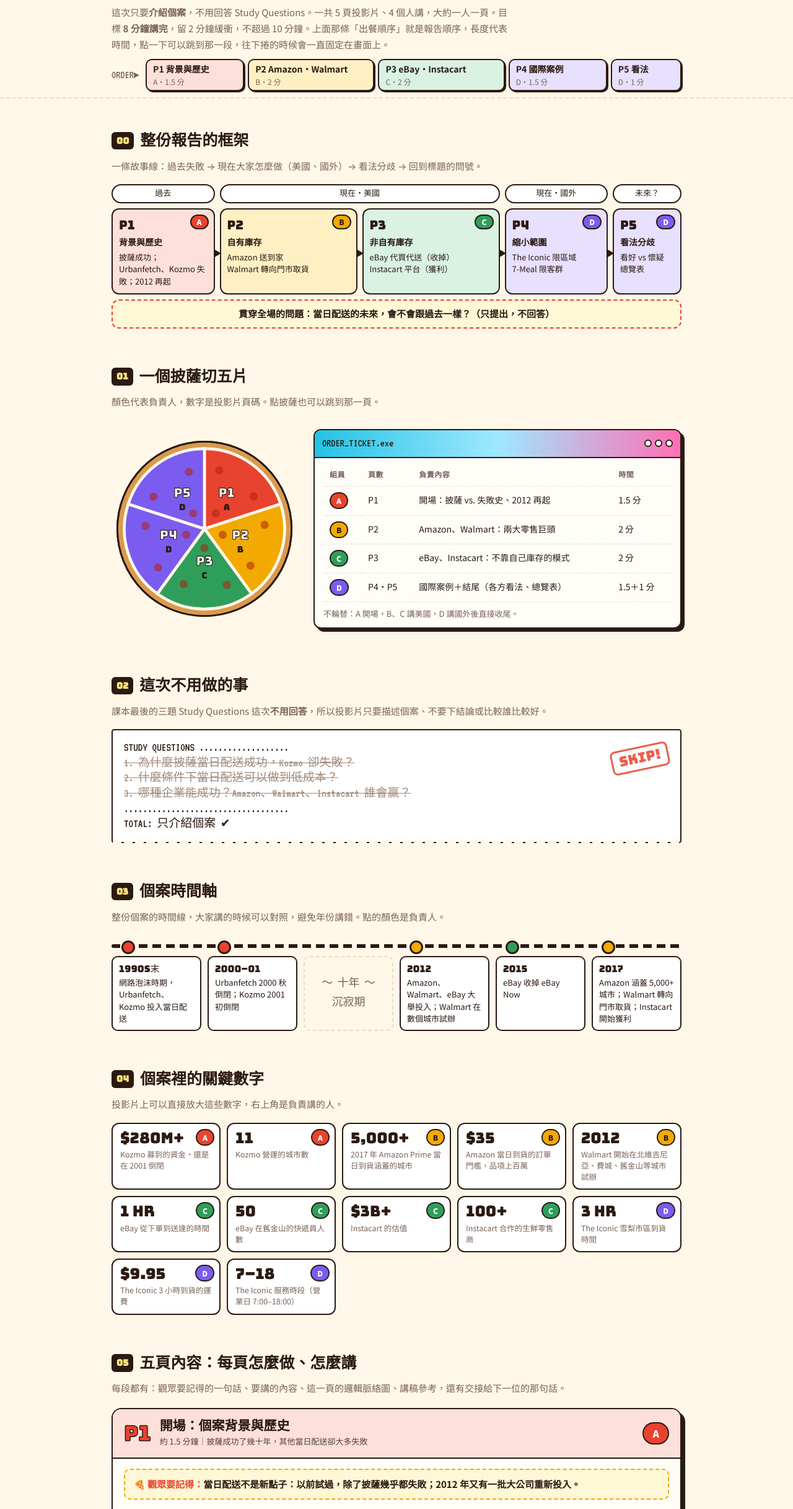
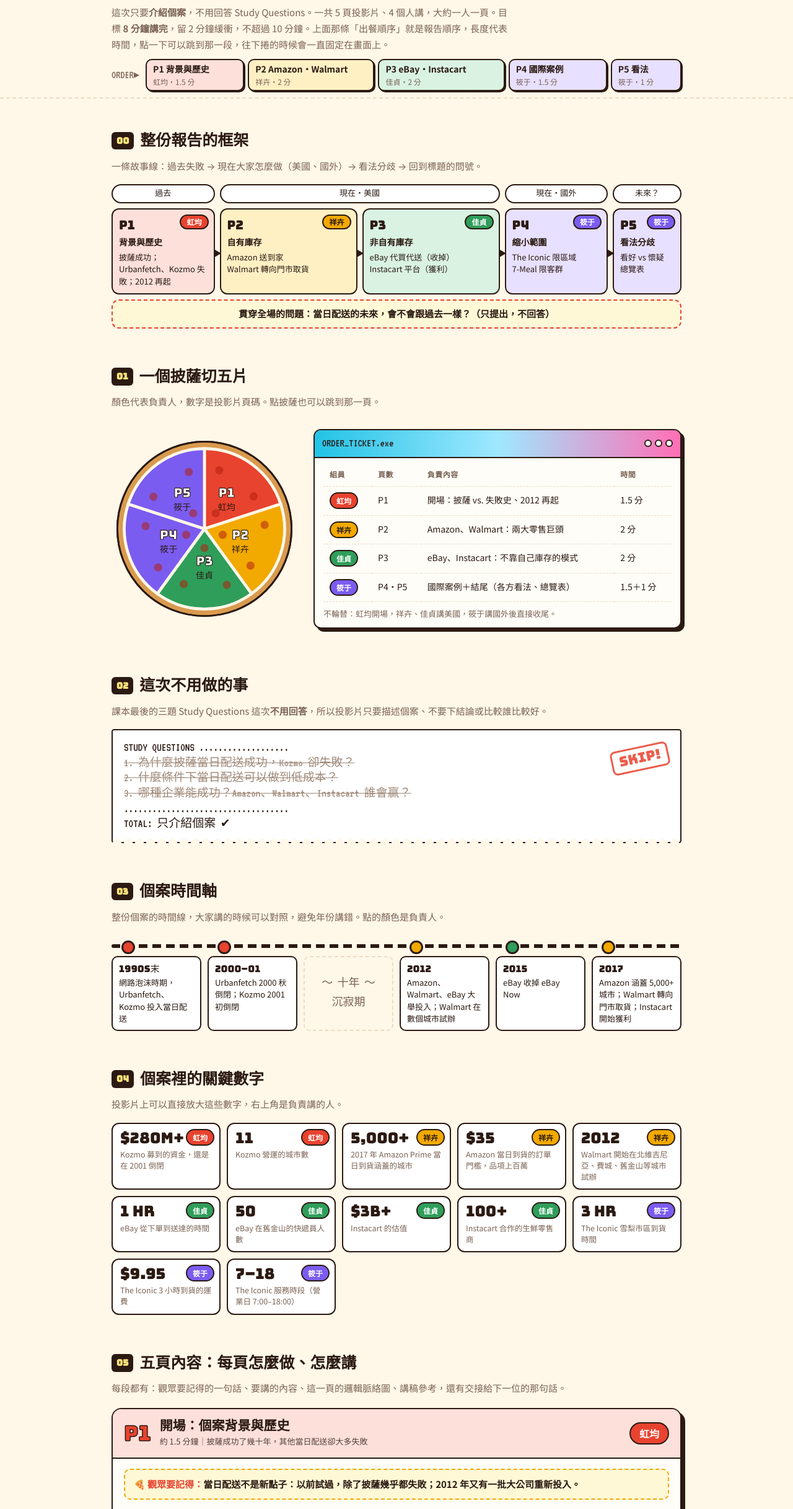
Before and after one commit to angieburningcoder/SupplyChain_Case9, a plain HTML site: page index.html in a window 1280 px wide. Shown: the part 293-2727 px from the top of the page at 62% size. Drawn offline with Linux system fonts and the light colour scheme.

Commit message:
Add member names
Co-Authored-By: Claude Opus 5.5 <noreply@anthropic.com>
Claude-Session: https://claude.ai/code/session_015aq6VMqdBH4LoEnY6YE44f

```diff
--- a/index.html
+++ b/index.html
@@ -171,11 +171,11 @@ footer .wrap{padding:22px 20px 40px;font-size:13px;color:var(--mute)}
 <nav class="order">
   <div class="wrap">
     <span class="lbl">ORDER▸</span>
-    <a href="#p1" style="flex:1.5;background:var(--A-soft)"><b>P1 背景與歷史</b><i>A・1.5 分</i></a>
-    <a href="#p2" style="flex:2;background:var(--B-soft)"><b>P2 Amazon・Walmart</b><i>B・2 分</i></a>
-    <a href="#p3" style="flex:2;background:var(--C-soft)"><b>P3 eBay・Instacart</b><i>C・2 分</i></a>
-    <a href="#p4" style="flex:1.5;background:var(--D-soft)"><b>P4 國際案例</b><i>D・1.5 分</i></a>
-    <a href="#p5" style="flex:1;background:var(--D-soft)"><b>P5 看法</b><i>D・1 分</i></a>
+    <a href="#p1" style="flex:1.5;background:var(--A-soft)"><b>P1 背景與歷史</b><i>虹均・1.5 分</i></a>
+    <a href="#p2" style="flex:2;background:var(--B-soft)"><b>P2 Amazon・Walmart</b><i>祥卉・2 分</i></a>
+    <a href="#p3" style="flex:2;background:var(--C-soft)"><b>P3 eBay・Instacart</b><i>佳貞・2 分</i></a>
+    <a href="#p4" style="flex:1.5;background:var(--D-soft)"><b>P4 國際案例</b><i>筱于・1.5 分</i></a>
+    <a href="#p5" style="flex:1;background:var(--D-soft)"><b>P5 看法</b><i>筱于・1 分</i></a>
   </div>
 </nav>
 
@@ -189,11 +189,11 @@ footer .wrap{padding:22px 20px 40px;font-size:13px;color:var(--mute)}
     <div class="era" style="grid-column:2/4">現在・美國</div>
     <div class="era">現在・國外</div>
     <div class="era">未來？</div>
-    <div class="card" style="background:var(--A-soft)"><span class="m tag tA">A</span><div class="pg">P1</div><div class="t">背景與歷史</div>披薩成功；Urbanfetch、Kozmo 失敗；2012 再起</div>
-    <div class="card" style="background:var(--B-soft)"><span class="m tag tB">B</span><div class="pg">P2</div><div class="t">自有庫存</div>Amazon 送到家<br>Walmart 轉向門市取貨</div>
-    <div class="card" style="background:var(--C-soft)"><span class="m tag tC">C</span><div class="pg">P3</div><div class="t">非自有庫存</div>eBay 代買代送（收掉）<br>Instacart 平台（獲利）</div>
-    <div class="card" style="background:var(--D-soft)"><span class="m tag tD">D</span><div class="pg">P4</div><div class="t">縮小範圍</div>The Iconic 限區域<br>7-Meal 限客群</div>
-    <div class="card last" style="background:var(--D-soft)"><span class="m tag tD">D</span><div class="pg">P5</div><div class="t">看法分歧</div>看好 vs 懷疑<br>總覽表</div>
+    <div class="card" style="background:var(--A-soft)"><span class="m tag tA">虹均</span><div class="pg">P1</div><div class="t">背景與歷史</div>披薩成功；Urbanfetch、Kozmo 失敗；2012 再起</div>
+    <div class="card" style="background:var(--B-soft)"><span class="m tag tB">祥卉</span><div class="pg">P2</div><div class="t">自有庫存</div>Amazon 送到家<br>Walmart 轉向門市取貨</div>
+    <div class="card" style="background:var(--C-soft)"><span class="m tag tC">佳貞</span><div class="pg">P3</div><div class="t">非自有庫存</div>eBay 代買代送（收掉）<br>Instacart 平台（獲利）</div>
+    <div class="card" style="background:var(--D-soft)"><span class="m tag tD">筱于</span><div class="pg">P4</div><div class="t">縮小範圍</div>The Iconic 限區域<br>7-Meal 限客群</div>
+    <div class="card last" style="background:var(--D-soft)"><span class="m tag tD">筱于</span><div class="pg">P5</div><div class="t">看法分歧</div>看好 vs 懷疑<br>總覽表</div>
     <div class="qline">貫穿全場的問題：當日配送的未來，會不會跟過去一樣？（只提出，不回答）</div>
   </div>
 </section>
@@ -209,12 +209,12 @@ footer .wrap{padding:22px 20px 40px;font-size:13px;color:var(--mute)}
       <div class="body" style="padding:6px 14px">
         <table>
           <tr><th>組員</th><th>頁數</th><th>負責內容</th><th>時間</th></tr>
-          <tr><td><span class="tag tA">A</span></td><td>P1</td><td>開場：披薩 vs. 失敗史、2012 再起</td><td>1.5 分</td></tr>
-          <tr><td><span class="tag tB">B</span></td><td>P2</td><td>Amazon、Walmart：兩大零售巨頭</td><td>2 分</td></tr>
-          <tr><td><span class="tag tC">C</span></td><td>P3</td><td>eBay、Instacart：不靠自己庫存的模式</td><td>2 分</td></tr>
-          <tr><td><span class="tag tD">D</span></td><td>P4・P5</td><td>國際案例＋結尾（各方看法、總覽表）</td><td>1.5＋1 分</td></tr>
+          <tr><td><span class="tag tA">虹均</span></td><td>P1</td><td>開場：披薩 vs. 失敗史、2012 再起</td><td>1.5 分</td></tr>
+          <tr><td><span class="tag tB">祥卉</span></td><td>P2</td><td>Amazon、Walmart：兩大零售巨頭</td><td>2 分</td></tr>
+          <tr><td><span class="tag tC">佳貞</span></td><td>P3</td><td>eBay、Instacart：不靠自己庫存的模式</td><td>2 分</td></tr>
+          <tr><td><span class="tag tD">筱于</span></td><td>P4・P5</td><td>國際案例＋結尾（各方看法、總覽表）</td><td>1.5＋1 分</td></tr>
         </table>
-        <p style="font-size:13px;color:var(--mute);margin:8px 0 4px">不輪替：A 開場，B、C 講美國，D 講國外後直接收尾。</p>
+        <p style="font-size:13px;color:var(--mute);margin:8px 0 4px">不輪替：虹均開場，祥卉、佳貞講美國，筱于講國外後直接收尾。</p>
       </div>
     </div>
   </div>
@@ -254,18 +254,18 @@ footer .wrap{padding:22px 20px 40px;font-size:13px;color:var(--mute)}
   <h2><span class="num">04</span>個案裡的關鍵數字</h2>
   <p class="sub">投影片上可以直接放大這些數字，右上角是負責講的人。</p>
   <div class="stats">
-    <div class="stat"><span class="who tag tA">A</span><div class="v">$280M+</div><div class="k">Kozmo 募到的資金，還是在 2001 倒閉</div></div>
-    <div class="stat"><span class="who tag tA">A</span><div class="v">11</div><div class="k">Kozmo 營運的城市數</div></div>
-    <div class="stat"><span class="who tag tB">B</span><div class="v">5,000+</div><div class="k">2017 年 Amazon Prime 當日到貨涵蓋的城市</div></div>
-    <div class="stat"><span class="who tag tB">B</span><div class="v">$35</div><div class="k">Amazon 當日到貨的訂單門檻，品項上百萬</div></div>
-    <div class="stat"><span class="who tag tB">B</span><div class="v">2012</div><div class="k">Walmart 開始在北維吉尼亞、費城、舊金山等城市試辦</div></div>
-    <div class="stat"><span class="who tag tC">C</span><div class="v">1 hr</div><div class="k">eBay 從下單到送達的時間</div></div>
-    <div class="stat"><span class="who tag tC">C</span><div class="v">50</div><div class="k">eBay 在舊金山的快遞員人數</div></div>
-    <div class="stat"><span class="who tag tC">C</span><div class="v">$3B+</div><div class="k">Instacart 的估值</div></div>
-    <div class="stat"><span class="who tag tC">C</span><div class="v">100+</div><div class="k">Instacart 合作的生鮮零售商</div></div>
-    <div class="stat"><span class="who tag tD">D</span><div class="v">3 hr</div><div class="k">The Iconic 雪梨市區到貨時間</div></div>
-    <div class="stat"><span class="who tag tD">D</span><div class="v">$9.95</div><div class="k">The Iconic 3 小時到貨的運費</div></div>
-    <div class="stat"><span class="who tag tD">D</span><div class="v">7–18</div><div class="k">The Iconic 服務時段（營業日 7:00–18:00）</div></div>
+    <div class="stat"><span class="who tag tA">虹均</span><div class="v">$280M+</div><div class="k">Kozmo 募到的資金，還是在 2001 倒閉</div></div>
+    <div class="stat"><span class="who tag tA">虹均</span><div class="v">11</div><div class="k">Kozmo 營運的城市數</div></div>
+    <div class="stat"><span class="who tag tB">祥卉</span><div class="v">5,000+</div><div class="k">2017 年 Amazon Prime 當日到貨涵蓋的城市</div></div>
+    <div class="stat"><span class="who tag tB">祥卉</span><div class="v">$35</div><div class="k">Amazon 當日到貨的訂單門檻，品項上百萬</div></div>
+    <div class="stat"><span class="who tag tB">祥卉</span><div class="v">2012</div><div class="k">Walmart 開始在北維吉尼亞、費城、舊金山等城市試辦</div></div>
+    <div class="stat"><span class="who tag tC">佳貞</span><div class="v">1 hr</div><div class="k">eBay 從下單到送達的時間</div></div>
+    <div class="stat"><span class="who tag tC">佳貞</span><div class="v">50</div><div class="k">eBay 在舊金山的快遞員人數</div></div>
+    <div class="stat"><span class="who tag tC">佳貞</span><div class="v">$3B+</div><div class="k">Instacart 的估值</div></div>
+    <div class="stat"><span class="who tag tC">佳貞</span><div class="v">100+</div><div class="k">Instacart 合作的生鮮零售商</div></div>
+    <div class="stat"><span class="who tag tD">筱于</span><div class="v">3 hr</div><div class="k">The Iconic 雪梨市區到貨時間</div></div>
+    <div class="stat"><span class="who tag tD">筱于</span><div class="v">$9.95</div><div class="k">The Iconic 3 小時到貨的運費</div></div>
+    <div class="stat"><span class="who tag tD">筱于</span><div class="v">7–18</div><div class="k">The Iconic 服務時段（營業日 7:00–18:00）</div></div>
   </div>
 </section>
 
@@ -279,7 +279,7 @@ footer .wrap{padding:22px 20px 40px;font-size:13px;color:var(--mute)}
     <div class="seg-head" style="scroll-margin-top:80px">
       <span class="pg" style="color:var(--A)">P1</span>
       <div><h3>開場：個案背景與歷史</h3><div class="meta">約 1.5 分鐘｜披薩成功了幾十年，其他當日配送卻大多失敗</div></div>
-      <div class="who"><span class="tag tA">A</span></div>
+      <div class="who"><span class="tag tA">虹均</span></div>
     </div>
     <div class="seg-body">
       <div class="know">當日配送不是新點子：以前試過，除了披薩幾乎都失敗；2012 年又有一批大公司重新投入。</div>
@@ -306,7 +306,7 @@ footer .wrap{padding:22px 20px 40px;font-size:13px;color:var(--mute)}
       <div class="script"><b>// 講稿參考</b>
         大家應該都叫過披薩外送，在美國它已經成功好幾十年了。可是除了披薩，其他當日配送幾乎都失敗。像 1990 年代末網路泡沫的時候，Urbanfetch 在倫敦和紐約做，2000 年就因為沒錢倒了；Kozmo 募了超過 2.8 億美元、開了 11 個城市，2001 年也收掉了。結果到 2012 年左右，Amazon、Walmart、eBay 又重新開打，還多了 Instacart 這種新玩家。
       </div>
-      <div class="hand">「那這一次的新玩家是怎麼做的？先從最大的兩家零售商 Amazon 和 Walmart 開始，交給 B。」</div>
+      <div class="hand">「那這一次的新玩家是怎麼做的？先從最大的兩家零售商 Amazon 和 Walmart 開始，交給祥卉。」</div>
     </div>
   </div>
 
@@ -315,7 +315,7 @@ footer .wrap{padding:22px 20px 40px;font-size:13px;color:var(--mute)}
     <div class="seg-head">
       <span class="pg" style="color:var(--B)">P2</span>
       <div><h3>Amazon 與 Walmart</h3><div class="meta">約 2 分鐘｜兩大零售巨頭，走了不一樣的路</div></div>
-      <div class="who"><span class="tag tB">B</span></div>
+      <div class="who"><span class="tag tB">祥卉</span></div>
     </div>
     <div class="seg-body">
       <div class="know">Amazon 全力衝「送到家」，規模很大但獲利不明；Walmart 試過送到家之後，轉向「門市取貨」。</div>
@@ -338,7 +338,7 @@ footer .wrap{padding:22px 20px 40px;font-size:13px;color:var(--mute)}
       <div class="script"><b>// 講稿參考</b>
         先看 Amazon。到 2017 年，它說在超過 5,000 個城市，Prime 會員訂單滿 35 美元，就有上百萬種商品可以當天送到。但它到底有沒有賺錢，外界其實不清楚。有人認為，如果 Amazon 真的能把成本壓低，實體零售店會很慘。Walmart 在 2012 年跟進，在舊金山、費城等幾個城市試辦，可是到了 2017 年，它的重點變成「到門市免費當天取貨」，再加上免費兩天到貨。
       </div>
-      <div class="hand">「這兩家都是賣自己的庫存。接下來兩家不太一樣，商品不一定是自己的，交給 C。」</div>
+      <div class="hand">「這兩家都是賣自己的庫存。接下來兩家不太一樣，商品不一定是自己的，交給佳貞。」</div>
     </div>
   </div>
 
@@ -347,7 +347,7 @@ footer .wrap{padding:22px 20px 40px;font-size:13px;color:var(--mute)}
     <div class="seg-head">
       <span class="pg" style="color:var(--C)">P3</span>
       <div><h3>eBay 與 Instacart</h3><div class="meta">約 2 分鐘｜不靠自有庫存的兩種模式</div></div>
-      <div class="who"><span class="tag tC">C</span></div>
+      <div class="who"><span class="tag tC">佳貞</span></div>
     </div>
     <div class="seg-body">
       <div class="know">eBay 的「代買代送」做了幾年就收掉；Instacart 用平台跟零售商合作，擴張很快，但很晚才開始賺錢。</div>
@@ -371,7 +371,7 @@ footer .wrap{padding:22px 20px 40px;font-size:13px;color:var(--mute)}
       <div class="script"><b>// 講稿參考</b>
         eBay 的做法很特別：它送的東西不一定是自己倉庫裡的。《華爾街日報》報導過，有顧客下單之後，eBay 派快遞員去 Macy's 買，一小時內就送到。它在舊金山有 50 個快遞員，但 2015 年就把 eBay Now 收掉了，看起來很難賺錢。Instacart 則是請員工幫你去超市買菜再送到家，跟 Whole Foods、Costco 等一百多家零售商合作，估值超過 30 億美元。它長得很快，不過到 2017 年才第一次賺錢。
       </div>
-      <div class="hand">「以上都是美國的例子，其他國家其實也有人在做，交給 D。」</div>
+      <div class="hand">「以上都是美國的例子，其他國家其實也有人在做，交給筱于。」</div>
     </div>
   </div>
 
@@ -380,7 +380,7 @@ footer .wrap{padding:22px 20px 40px;font-size:13px;color:var(--mute)}
     <div class="seg-head">
       <span class="pg" style="color:var(--D)">P4</span>
       <div><h3>國際案例：澳洲與日本</h3><div class="meta">約 1.5 分鐘｜限定區域、特定客群的做法</div></div>
-      <div class="who"><span class="tag tD">D</span></div>
+      <div class="who"><span class="tag tD">筱于</span></div>
     </div>
     <div class="seg-body">
       <div class="know">在美國以外，也有把範圍或客群縮小的當日配送，而且反應不錯。</div>
@@ -403,7 +403,7 @@ footer .wrap{padding:22px 20px 40px;font-size:13px;color:var(--mute)}
       <div class="script"><b>// 講稿參考</b>
         先看澳洲的 The Iconic，它賣衣服、鞋子和配件。在雪梨市區，只要付 9.95 澳幣，3 小時內就會幫你揀貨、包裝、送到，不過只限營業日早上 7 點到晚上 6 點。公司很年輕，但這個服務很受歡迎。日本的 7-Eleven 則有一個 7-Meal 服務，主要是針對高齡人口，提供比較高品質的餐點，可以到門市拿，也可以送到家裡或公司。
       </div>
-      <div class="hand">「看完這麼多家，大家對當日配送到底怎麼看？」（D 接著講 P5，不用換人）</div>
+      <div class="hand">「看完這麼多家，大家對當日配送到底怎麼看？」（筱于接著講 P5，不用換人）</div>
     </div>
   </div>
 
@@ -412,7 +412,7 @@ footer .wrap{padding:22px 20px 40px;font-size:13px;color:var(--mute)}
     <div class="seg-head">
       <span class="pg" style="color:var(--D)">P5</span>
       <div><h3>各方看法與總覽</h3><div class="meta">約 1 分鐘｜看好 vs. 懷疑，加上一張總覽表收尾</div></div>
-      <div class="who"><span class="tag tD">D</span></div>
+      <div class="who"><span class="tag tD">筱于</span></div>
     </div>
     <div class="seg-body">
       <div class="know">對當日配送能不能成功，看法非常分歧；每家走的模式也都不一樣。</div>
@@ -445,20 +445,20 @@ footer .wrap{padding:22px 20px 40px;font-size:13px;color:var(--mute)}
 <!-- ============ model overview ============ -->
 <section id="overview">
   <h2><span class="num">06</span>各家模式總覽（P5 用）</h2>
-  <p class="sub">把個案裡每家公司放在同一張表裡。D 可以直接截這張放在 P5，其他人也可以拿來對照自己那頁的用詞。</p>
+  <p class="sub">把個案裡每家公司放在同一張表裡。筱于可以直接截這張放在 P5，其他人也可以拿來對照自己那頁的用詞。</p>
   <div class="win">
     <div class="bar">MENU_BOARD.html<span class="dots"><i></i><i></i><i></i></span></div>
     <div class="body" style="padding:4px 12px;overflow-x:auto">
       <table class="board">
         <tr><th>公司</th><th>賣誰的東西</th><th>怎麼交到顧客手上</th><th>範圍／速度</th><th>個案中的結果</th></tr>
-        <tr><td><span class="tag tA">A</span> <b>Urbanfetch</b></td><td>—</td><td>城市當日配送</td><td>倫敦、曼哈頓、布魯克林</td><td><span class="res r-x">✕ 2000 倒閉</span></td></tr>
-        <tr><td><span class="tag tA">A</span> <b>Kozmo</b></td><td>—</td><td>城市當日配送</td><td>11 個城市</td><td><span class="res r-x">✕ 2001 倒閉</span></td></tr>
-        <tr><td><span class="tag tB">B</span> <b>Amazon</b></td><td>自己的庫存</td><td>送到家</td><td>5,000+ 城市，當日（Prime、滿 $35）</td><td><span class="res r-q">？ 獲利不明</span></td></tr>
-        <tr><td><span class="tag tB">B</span> <b>Walmart</b></td><td>自己的庫存</td><td>門市當日取貨＋2 日宅配</td><td>2012 在數個城市試辦</td><td><span class="res r-turn">↺ 轉向門市取貨</span></td></tr>
-        <tr><td><span class="tag tC">C</span> <b>eBay Now</b></td><td>別家店（如 Macy's）</td><td>快遞員代買後送到家</td><td>舊金山等，1 小時</td><td><span class="res r-x">✕ 2015 收掉</span></td></tr>
-        <tr><td><span class="tag tC">C</span> <b>Instacart</b></td><td>合作零售商（Whole Foods、Costco…）</td><td>員工代買後送到家</td><td>美國大部分主要城市</td><td><span class="res r-ok">✓ 2017 開始獲利</span></td></tr>
-        <tr><td><span class="tag tD">D</span> <b>The Iconic</b></td><td>自己的商品</td><td>送到家</td><td>雪梨市區，3 小時</td><td><span class="res r-star">★ 很受歡迎</span></td></tr>
-        <tr><td><span class="tag tD">D</span> <b>7-Eleven 7-Meal</b></td><td>自己的餐點</td><td>門市取 or 送到家／辦公室</td><td>日本，鎖定高齡人口</td><td><span class="res r-na">— 個案未提</span></td></tr>
+        <tr><td><span class="tag tA">虹均</span> <b>Urbanfetch</b></td><td>—</td><td>城市當日配送</td><td>倫敦、曼哈頓、布魯克林</td><td><span class="res r-x">✕ 2000 倒閉</span></td></tr>
+        <tr><td><span class="tag tA">虹均</span> <b>Kozmo</b></td><td>—</td><td>城市當日配送</td><td>11 個城市</td><td><span class="res r-x">✕ 2001 倒閉</span></td></tr>
+        <tr><td><span class="tag tB">祥卉</span> <b>Amazon</b></td><td>自己的庫存</td><td>送到家</td><td>5,000+ 城市，當日（Prime、滿 $35）</td><td><span class="res r-q">？ 獲利不明</span></td></tr>
+        <tr><td><span class="tag tB">祥卉</span> <b>Walmart</b></td><td>自己的庫存</td><td>門市當日取貨＋2 日宅配</td><td>2012 在數個城市試辦</td><td><span class="res r-turn">↺ 轉向門市取貨</span></td></tr>
+        <tr><td><span class="tag tC">佳貞</span> <b>eBay Now</b></td><td>別家店（如 Macy's）</td><td>快遞員代買後送到家</td><td>舊金山等，1 小時</td><td><span class="res r-x">✕ 2015 收掉</span></td></tr>
+        <tr><td><span class="tag tC">佳貞</span> <b>Instacart</b></td><td>合作零售商（Whole Foods、Costco…）</td><td>員工代買後送到家</td><td>美國大部分主要城市</td><td><span class="res r-ok">✓ 2017 開始獲利</span></td></tr>
+        <tr><td><span class="tag tD">筱于</span> <b>The Iconic</b></td><td>自己的商品</td><td>送到家</td><td>雪梨市區，3 小時</td><td><span class="res r-star">★ 很受歡迎</span></td></tr>
+        <tr><td><span class="tag tD">筱于</span> <b>7-Eleven 7-Meal</b></td><td>自己的餐點</td><td>門市取 or 送到家／辦公室</td><td>日本，鎖定高齡人口</td><td><span class="res r-na">— 個案未提</span></td></tr>
       </table>
     </div>
   </div>
@@ -475,8 +475,8 @@ footer .wrap{padding:22px 20px 40px;font-size:13px;color:var(--mute)}
                 <li><b>全員</b>：只描述個案，不要回答 Study Questions，也不要比較誰比較好</li>
         <li><b>全員</b>：數字、年份照上面的「關鍵數字」和「時間軸」，避免各講各的</li>
         <li><b>全員</b>：講稿最後一句用「交接給下一位」那句，讓報告接得順</li>
-        <li><span class="tag tA">A</span> 負責封面（個案標題＋組員）；<span class="tag tD">D</span> P5 放總覽表</li>
-        <li><span class="tag tB">B</span> <span class="tag tC">C</span> <span class="tag tD">D</span> 各自做好一頁後丟到共用簡報，給 A 統一順過一次</li>
+        <li><span class="tag tA">虹均</span> 負責封面（個案標題＋組員）；<span class="tag tD">筱于</span> P5 放總覽表</li>
+        <li><span class="tag tB">祥卉</span> <span class="tag tC">佳貞</span> <span class="tag tD">筱于</span> 各自做好一頁後丟到共用簡報，給虹均統一順過一次</li>
         <li><b>全員</b>：上台前一起順一次，總時間控制在 8–10 分鐘內</li>
       </ul>
     </div>
@@ -494,8 +494,8 @@ footer .wrap{padding:22px 20px 40px;font-size:13px;color:var(--mute)}
 (function(){
   const svg=document.getElementById('pizza'), NS='http://www.w3.org/2000/svg';
   const slices=[
-    {p:'P1',who:'A',c:'#e8432f'},{p:'P2',who:'B',c:'#f2a900'},
-    {p:'P3',who:'C',c:'#2f9e5a'},{p:'P4',who:'D',c:'#7b5cf0'},{p:'P5',who:'D',c:'#7b5cf0'}];
+    {p:'P1',who:'虹均',c:'#e8432f'},{p:'P2',who:'祥卉',c:'#f2a900'},
+    {p:'P3',who:'佳貞',c:'#2f9e5a'},{p:'P4',who:'筱于',c:'#7b5cf0'},{p:'P5',who:'筱于',c:'#7b5cf0'}];
   const R=138, r=118, n=slices.length;
   const el=(t,a)=>{const e=document.createElementNS(NS,t);for(const k in a)e.setAttribute(k,a[k]);return e};
   svg.appendChild(el('circle',{r:R+12,fill:'#d99a4e',stroke:'#2b1a12','stroke-width':3}));
```
